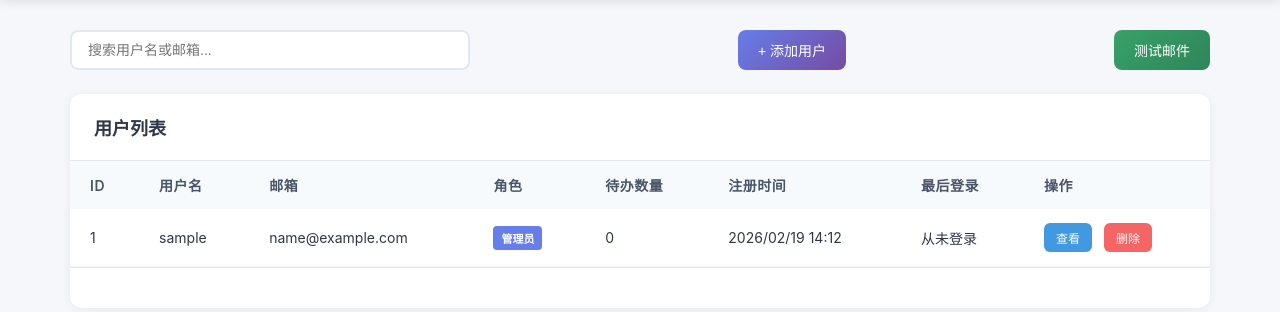
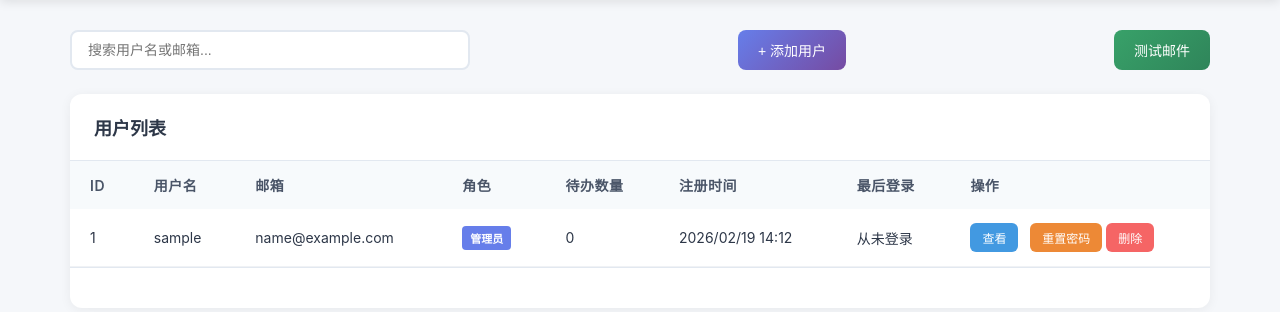
Before and after one commit to tuigou888/TodoList, a Flask app: page /admin in a window 1280 px wide. Shown: the part 100-412 px from the top of the page. Run offline with Flask 3, Linux system fonts and the light colour scheme; the visitor is signed in with stand-in values (Sample User, id 1); data comes from the database, SQL or seed files in the repository; data that the repository does not hold is empty.

Commit message:
Add admin password reset feature

```diff
--- a/app.py
+++ b/app.py
@@ -1067,6 +1067,46 @@ def create_user():
         return jsonify({"error": "创建用户失败"}), 500
 
 
+@app.route("/api/admin/users/<int:user_id>/password", methods=["PUT"])
+@admin_required
+def reset_user_password(user_id):
+    """
+    管理员重置用户密码
+    """
+    data = request.get_json()
+
+    if not data or not data.get("password"):
+        return jsonify({"error": "请输入新密码"}), 400
+
+    new_password = data["password"]
+
+    if len(new_password) < 6:
+        return jsonify({"error": "密码至少需要6个字符"}), 400
+
+    conn = get_db_connection()
+    try:
+        user = conn.execute(
+            "SELECT id, username FROM users WHERE id = ?", (user_id,)
+        ).fetchone()
+
+        if not user:
+            conn.close()
+            return jsonify({"error": "用户不存在"}), 404
+
+        hashed_password = hash_password(new_password)
+        conn.execute(
+            "UPDATE users SET password = ? WHERE id = ?",
+            (hashed_password, user_id),
+        )
+        conn.commit()
+        conn.close()
+
+        return jsonify({"message": f"用户 {user['username']} 的密码已重置"})
+    except Exception as e:
+        conn.close()
+        return jsonify({"error": "重置密码失败"}), 500
+
+
 @app.route("/api/admin/users/<int:user_id>", methods=["DELETE"])
 @admin_required
 def delete_user(user_id):
--- a/templates/admin.html
+++ b/templates/admin.html
@@ -245,6 +245,21 @@
 
         .btn-delete:hover {
             background: #E53E3E;
+        }
+
+        .btn-reset {
+            background: #ED8936;
+            color: white;
+            border: none;
+            padding: 6px 12px;
+            border-radius: 6px;
+            font-size: 12px;
+            cursor: pointer;
+            transition: all 0.2s;
+        }
+
+        .btn-reset:hover {
+            background: #DD6B20;
         }
 
         .pagination {
@@ -900,6 +915,7 @@
                     <td>${user.last_login_at ? formatDateTime(user.last_login_at) : '从未登录'}</td>
                     <td>
                         <button class="btn-view" onclick="viewUser(${user.id})">查看</button>
+                        <button class="btn-reset" onclick="resetPassword(${user.id})">重置密码</button>
                         <button class="btn-delete" onclick="deleteUser(${user.id})">删除</button>
                     </td>
                 </tr>
@@ -1127,6 +1143,32 @@
             }
         }
 
+        async function resetPassword(userId) {
+            const newPassword = prompt('请输入新密码（至少6位）：');
+            if (!newPassword || newPassword.length < 6) {
+                showToast('密码长度至少6位', 'error');
+                return;
+            }
+
+            try {
+                const response = await fetch(`/api/admin/users/${userId}/password`, {
+                    method: 'PUT',
+                    headers: { 'Content-Type': 'application/json' },
+                    body: JSON.stringify({ password: newPassword })
+                });
+
+                const result = await response.json();
+
+                if (response.ok) {
+                    showToast(result.message || '密码重置成功', 'success');
+                } else {
+                    showToast(result.error || '重置失败', 'error');
+                }
+            } catch (error) {
+                showToast('重置失败，请稍后重试', 'error');
+            }
+        }
+
         function showToast(message, type = '') {
             const toast = document.getElementById('toast');
             toast.textContent = message;
```
